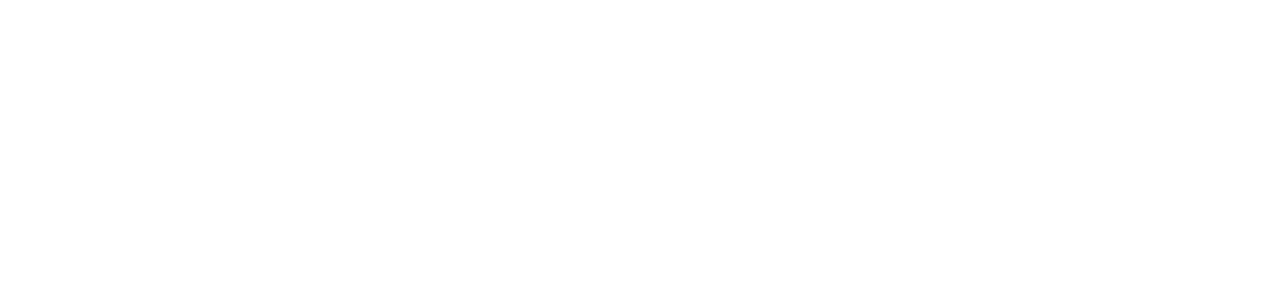
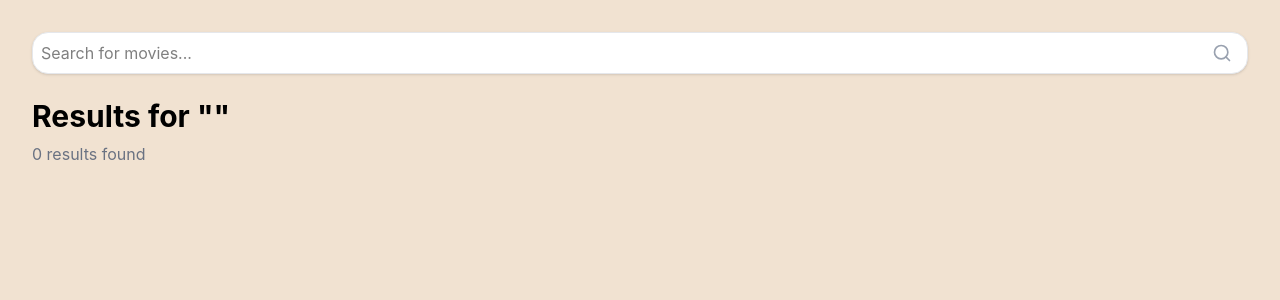
Before and after one commit to vinothrobinson/movie-watchlist, a React (Vite) app in the folder frontend/: page /search/results in a window 1280 px wide. Before the commit this address had no page. Shown: the top 300 px of the page. Built offline with nearby package versions, Linux system fonts and the light colour scheme.

Commit message:
Created search results page, and did some slight restructuring. Also fixed issues with genres not displaying

```diff
--- a/frontend/src/App.jsx
+++ b/frontend/src/App.jsx
@@ -5,6 +5,7 @@
 import HomePage from "./pages/HomePage";
 import LoginPage from "./pages/LoginPage";
 import SearchPage from "./pages/SearchPage";
+import SearchResultsPage from "./pages/SearchResultsPage";
 import WatchlistPage from "./pages/WatchlistPage";
 import MoviePage from "./pages/MoviePage";
 
@@ -17,6 +18,8 @@
         <Route path="/login" element={<LoginPage />} />
 
         <Route path="/search" element={<SearchPage />} />
+
+        <Route path="/search/results" element={<SearchResultsPage />} />
 
         <Route path="/movie/:tmdbId" element={<MoviePage />} />
 
--- /dev/null
+++ b/frontend/src/components/MovieCard.jsx
@@ -0,0 +1,37 @@
+import { Link } from "react-router-dom";
+
+export default function MovieCard({ movie }) {
+  return (
+    <Link
+      to={`/movie/${movie.id}`}
+      className="block hover:scale-105 transition"
+    >
+      {movie.poster_path && (
+        <img
+          src={`https://image.tmdb.org/t/p/w500${movie.poster_path}`}
+          alt={movie.title}
+          className="rounded-lg mb-2 shadow-md"
+        />
+      )}
+
+      <h2 className="font-semibold">{movie.title}</h2>
+
+      <div className="flex items-center flex-wrap gap-2 text-sm text-gray-500">
+        {movie.release_date && <span>{movie.release_date.slice(0, 4)}</span>}
+
+        {movie.vote_average && (
+          <>
+            <span>•</span>
+            <span className="text-yellow-600">
+              ⭐ {movie.vote_average.toFixed(1)}
+            </span>
+          </>
+        )}
+
+        <span className="text-gray-400 text-xs">
+          ({movie.vote_count?.toLocaleString()})
+        </span>
+      </div>
+    </Link>
+  );
+}
--- /dev/null
+++ b/frontend/src/components/SearchBar.jsx
@@ -0,0 +1,32 @@
+// src/components/SearchBar.jsx
+import { Search } from "lucide-react";
+
+export default function SearchBar({ query, setQuery, handleSubmit }) {
+  return (
+    <form onSubmit={handleSubmit} className="relative w-full">
+      <Search
+        className="absolute right-4 top-1/2 -translate-y-1/2 text-gray-400"
+        size={20}
+      />
+
+      <input
+        type="text"
+        placeholder="Search for movies..."
+        value={query}
+        onChange={(e) => setQuery(e.target.value)}
+        className="
+          w-full
+          p-2
+          bg-white
+          border
+          border-gray-200
+          rounded-2xl
+          shadow-sm
+          focus:outline-none
+          focus:ring-2
+          focus:ring-maroon-300
+        "
+      />
+    </form>
+  );
+}
--- a/frontend/src/pages/MoviePage.jsx
+++ b/frontend/src/pages/MoviePage.jsx
@@ -59,6 +59,27 @@
                 {movie.runtime && <span>{movie.runtime} min</span>}
               </div>
 
+              {movie.genres?.length > 0 && (
+                <div className="flex flex-wrap gap-2 mb-6">
+                  {movie.genres.map((genre) => (
+                    <span
+                      key={genre.id}
+                      className="
+                        px-3
+                        py-1
+                        bg-gray-100
+                        text-gray-700
+                        rounded-full
+                        text-sm
+                        font-medium
+                      "
+                    >
+                      {genre.name}
+                    </span>
+                  ))}
+                </div>
+              )}
+
               {/* Overview */}
               <div className="mb-8">
                 <h2 className="text-xl font-semibold mb-2">Overview</h2>
--- a/frontend/src/pages/SearchPage.jsx
+++ b/frontend/src/pages/SearchPage.jsx
@@ -1,6 +1,7 @@
 import { useState, useEffect } from "react";
 import { Search } from "lucide-react";
 import { useNavigate } from "react-router-dom";
+import SearchBar from "../components/SearchBar";
 
 export default function SearchPage() {
   const [query, setQuery] = useState("");
@@ -47,7 +48,7 @@
 
     if (!query.trim()) return;
 
-    navigate(`/search?q=${encodeURIComponent(query)}`);
+    navigate(`/search/results?q=${encodeURIComponent(query)}`);
   };
 
   return (
@@ -66,28 +67,11 @@
       <div className="relative w-2xl">
         <h1 className="text-6xl font-semi-bold text-center mb-5">Search</h1>
         {/* Search Bar */}
-        <form onSubmit={handleSubmit} className="relative w-full">
-          <Search
-            className="absolute right-4 top-1/2 -translate-y-1/2 text-gray-400"
-            size={20}
-          />
-          <input
-            type="text"
-            placeholder="Search for movies..."
-            value={query}
-            onChange={(e) => setQuery(e.target.value)}
-            className="w-full
-          p-2
-          bg-white
-          border
-          border-gray-200
-          rounded-2xl
-          shadow-sm
-          focus:outline-none
-          focus:ring-2
-          focus:ring-maroon-300"
-          />
-        </form>
+        <SearchBar
+          query={query}
+          setQuery={setQuery}
+          handleSubmit={handleSubmit}
+        />
 
         {/* Results */}
         {movies.length > 0 && (
--- /dev/null
+++ b/frontend/src/pages/SearchResultsPage.jsx
@@ -0,0 +1,98 @@
+import { useEffect, useState } from "react";
+import { useSearchParams, useNavigate } from "react-router-dom";
+import SearchBar from "../components/SearchBar";
+import MovieCard from "../components/MovieCard";
+
+export default function SearchResultsPage() {
+  const [searchParams] = useSearchParams();
+  const navigate = useNavigate();
+
+  // URL is the source of truth
+  const urlQuery = searchParams.get("q") || "";
+
+  // Local input state (for editing)
+  const [query, setQuery] = useState(urlQuery);
+
+  // Results state
+  const [movies, setMovies] = useState([]);
+  const [loading, setLoading] = useState(false);
+
+  // Keep input in sync when URL changes
+  useEffect(() => {
+    setQuery(urlQuery);
+  }, [urlQuery]);
+
+  // Fetch movies whenever URL query changes
+  useEffect(() => {
+    if (!urlQuery.trim()) {
+      setMovies([]);
+      return;
+    }
+
+    const fetchMovies = async () => {
+      try {
+        setLoading(true);
+
+        const response = await fetch(
+          `${import.meta.env.VITE_API_URL}/movies/search?q=${urlQuery}`
+        );
+
+        const data = await response.json();
+        setMovies(data.data);
+      } catch (err) {
+        console.error(err);
+      } finally {
+        setLoading(false);
+      }
+    };
+
+    fetchMovies();
+  }, [urlQuery]);
+
+  // Submit new search → updates URL → triggers fetch
+  const handleSubmit = (e) => {
+    e.preventDefault();
+
+    if (!query.trim()) return;
+
+    navigate(`/search/results?q=${encodeURIComponent(query)}`);
+  };
+
+  return (
+    <div className="min-h-screen bg-beige-200">
+      <div className="max-w-7xl mx-auto p-8">
+        {/* Search Bar */}
+        <SearchBar
+          query={query}
+          setQuery={setQuery}
+          handleSubmit={handleSubmit}
+        />
+
+        {/* Header */}
+        <h1 className="text-3xl font-bold mt-6 mb-2">
+          Results for "{urlQuery}"
+        </h1>
+
+        <p className="text-gray-500 mb-6">{movies.length} results found</p>
+
+        {/* Loading */}
+        {loading && <p className="text-gray-500">Loading...</p>}
+
+        {/* No results */}
+        {!loading && movies.length === 0 && urlQuery && (
+          <div className="text-center mt-10">
+            <p className="text-xl">No movies found</p>
+            <p className="text-gray-500">Try a different search term</p>
+          </div>
+        )}
+
+        {/* Results grid */}
+        <div className="grid grid-cols-2 sm:grid-cols-3 md:grid-cols-4 lg:grid-cols-5 gap-6 mt-6">
+          {movies.map((movie) => (
+            <MovieCard key={movie.id} movie={movie} />
+          ))}
+        </div>
+      </div>
+    </div>
+  );
+}
```
